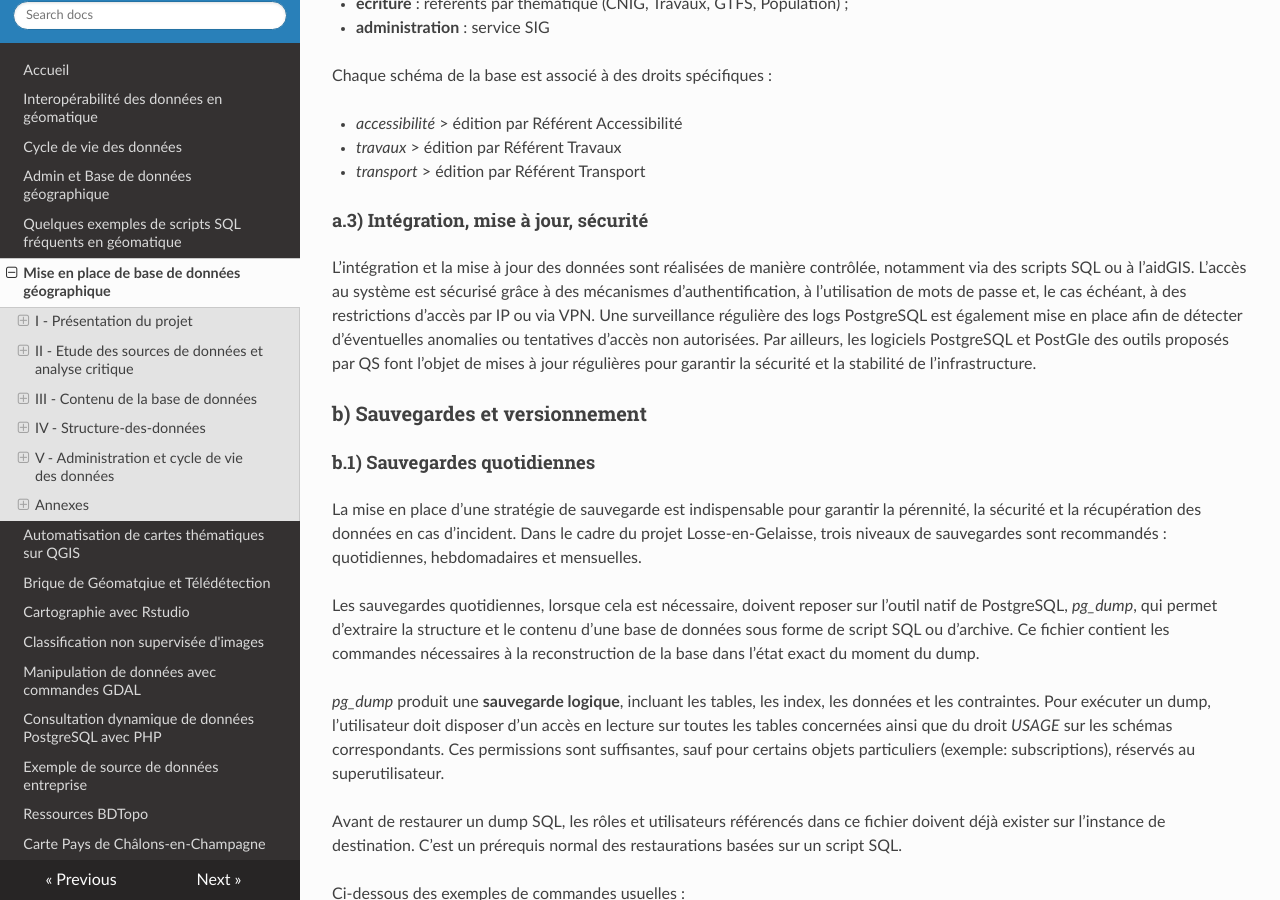
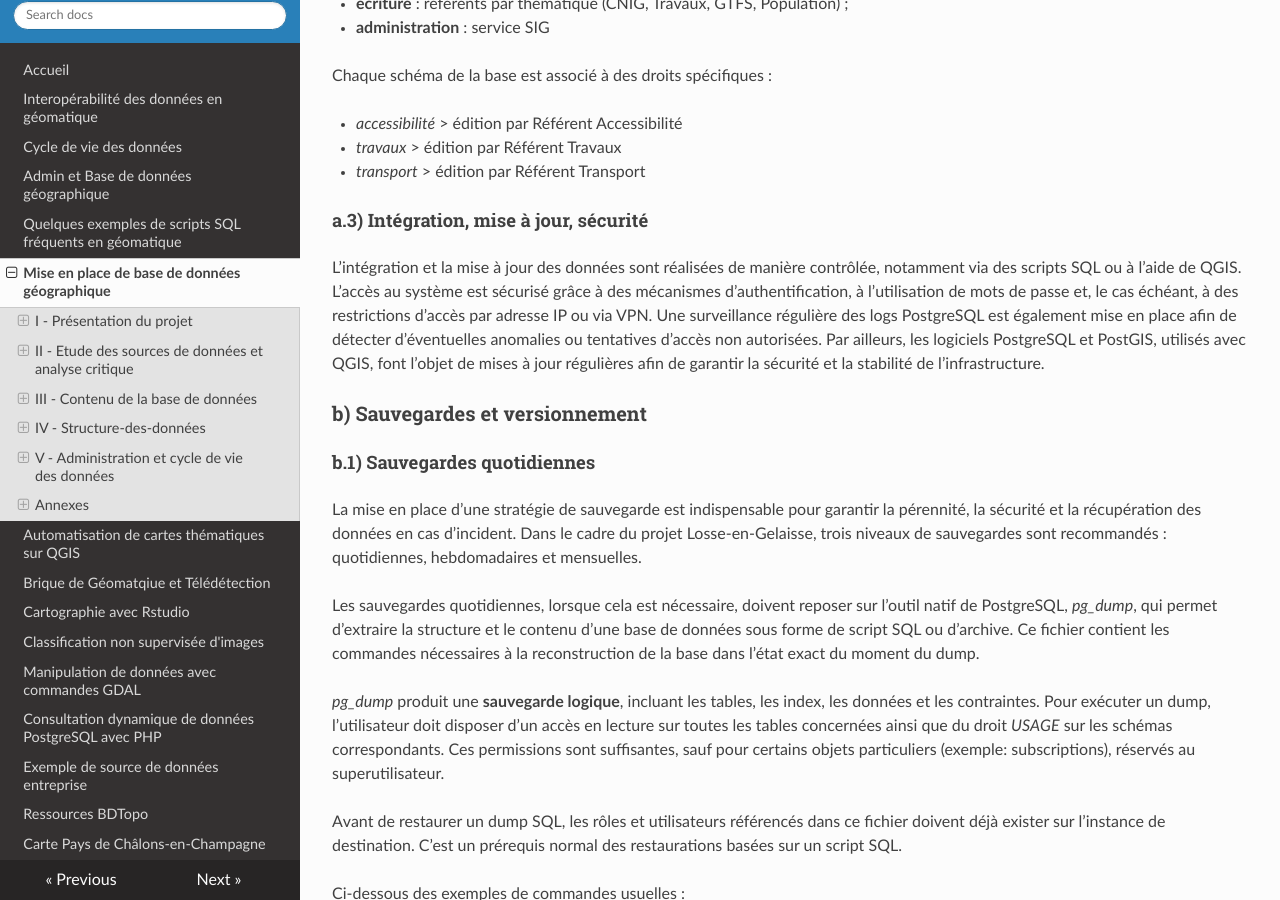
Before and after one commit to abdou123-guene/Site_de_documentation_geomatique, an MkDocs documentation site: the page built from docs/etude_cas_bdd.md, in a window 1280 px wide and 900 px high, scrolled down 27848 px. Built offline with MkDocs 1.6.1, drawn with Linux system fonts in a browser that asks for light colours; nearby versions of some CDN libraries.

Commit message:
Fix typos and enhance clarity in data integration section
Corrected typos and improved clarity in the integration and update section regarding data management and security measures.

```diff
--- a/docs/etude_cas_bdd.md
+++ b/docs/etude_cas_bdd.md
@@ -660,7 +660,7 @@ Chaque schéma de la base est associé à des droits spécifiques :
 
 #### a.3)  Intégration, mise à jour, sécurité
 
-L’intégration et la mise à jour des données sont réalisées de manière contrôlée, notamment via des scripts SQL ou à l’aidGIS. L’accès au système est sécurisé grâce à des mécanismes d’authentification, à l’utilisation de mots de passe et, le cas échéant, à des restrictions d’accès par IP ou via VPN. Une surveillance régulière des logs PostgreSQL est également mise en place afin de détecter d’éventuelles anomalies ou tentatives d’accès non autorisées. Par ailleurs, les logiciels PostgreSQL et PostGIe des outils proposés par QS font l’objet de mises à jour régulières pour garantir la sécurité et la stabilité de l’infrastructure.
+L’intégration et la mise à jour des données sont réalisées de manière contrôlée, notamment via des scripts SQL ou à l’aide de QGIS. L’accès au système est sécurisé grâce à des mécanismes d’authentification, à l’utilisation de mots de passe et, le cas échéant, à des restrictions d’accès par adresse IP ou via VPN. Une surveillance régulière des logs PostgreSQL est également mise en place afin de détecter d’éventuelles anomalies ou tentatives d’accès non autorisées. Par ailleurs, les logiciels PostgreSQL et PostGIS, utilisés avec QGIS, font l’objet de mises à jour régulières afin de garantir la sécurité et la stabilité de l’infrastructure.
 
 ### b)  Sauvegardes et versionnement
 
```
